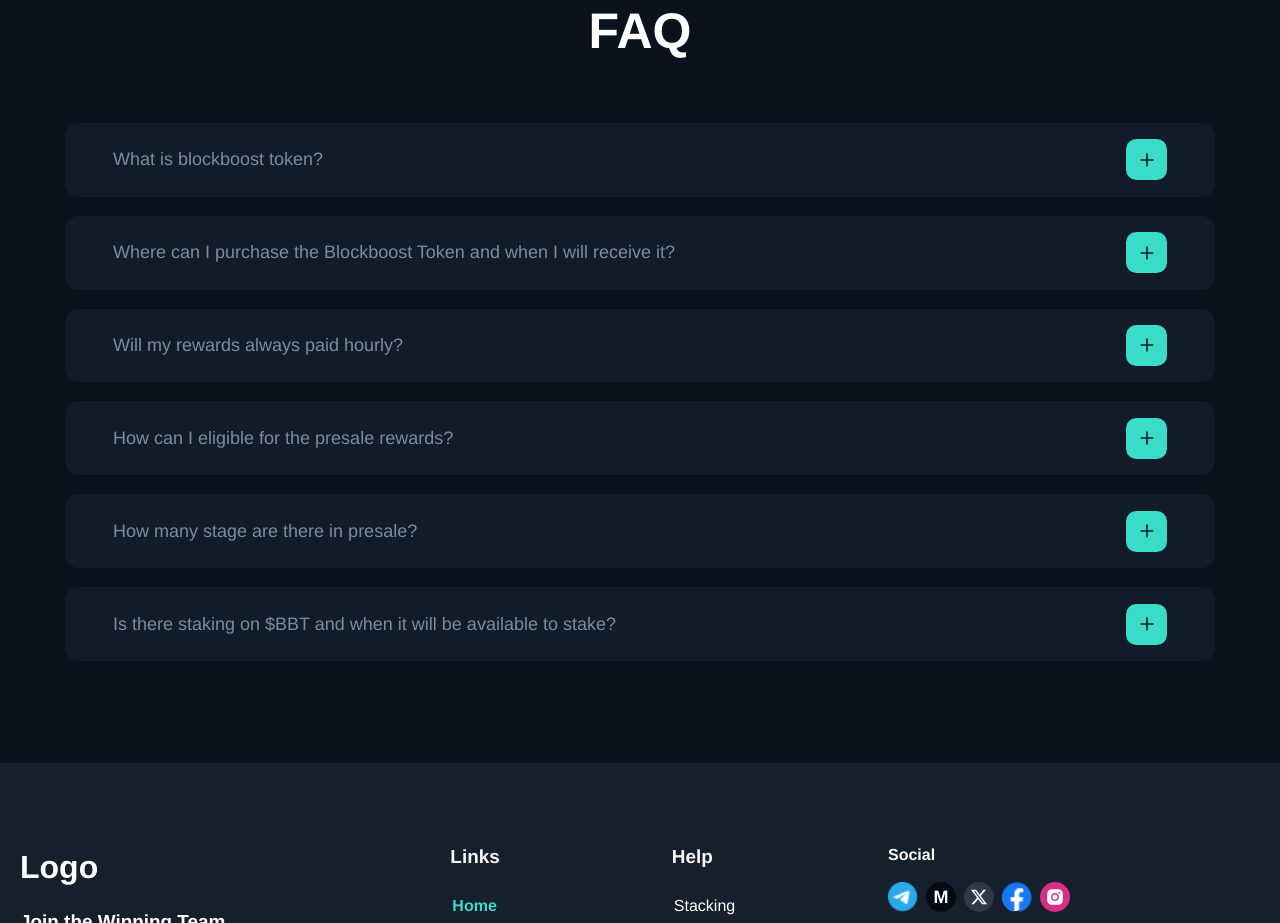
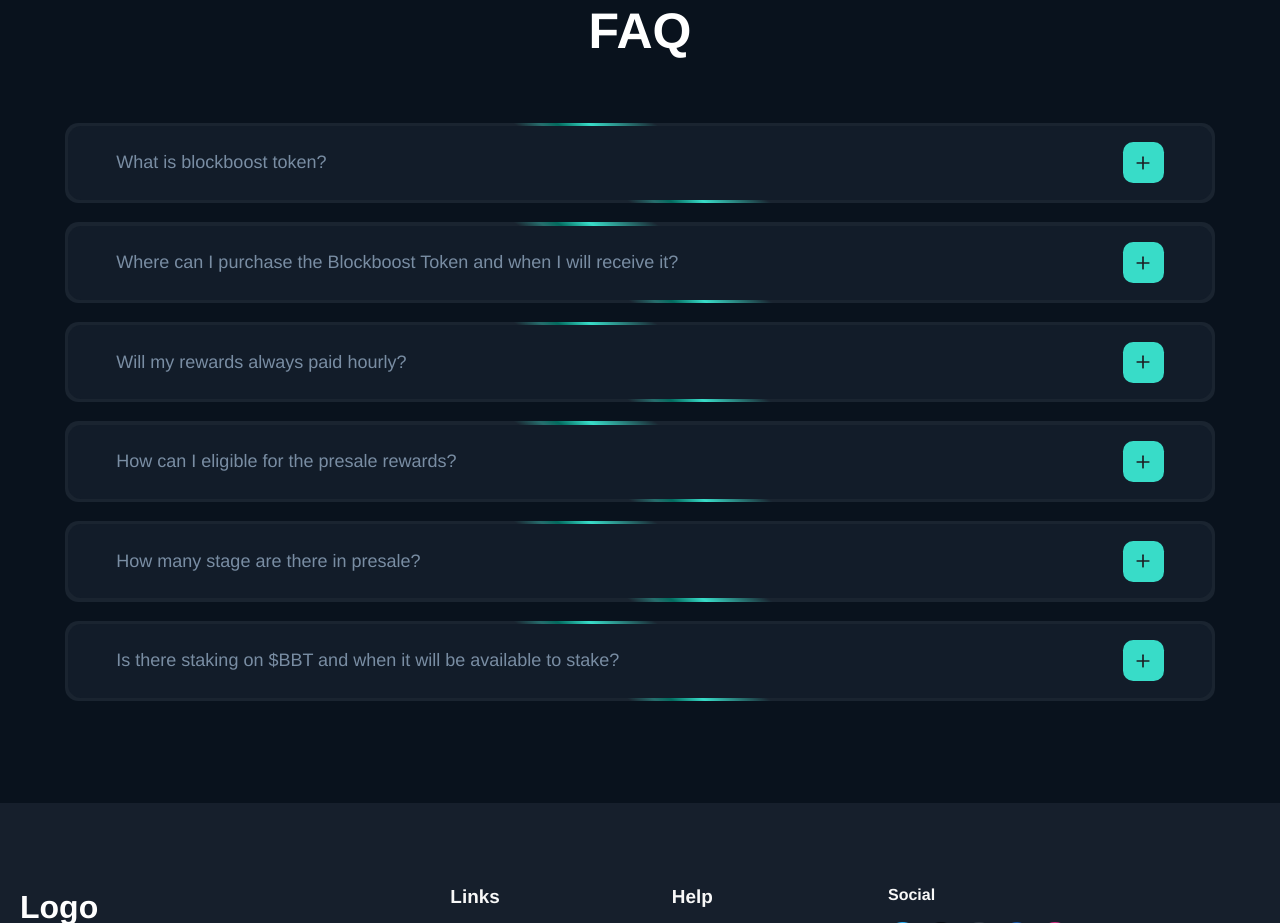
Before and after one commit to ShaYri12/Watzpaad, a React (Vite) app: page / in a window 1280 px wide. Shown: the part 6680-7603 px from the top of the page. Built offline with nearby package versions, Linux system fonts and the light colour scheme.

Commit message:
faq border added

```diff
--- a/src/App.css
+++ b/src/App.css
@@ -193,7 +193,7 @@
   content: ""; /* Create content for the pseudo-element */
   position: absolute;
   width: 200%;
-  height: 50%;
+  height: 100%;
   background: linear-gradient(
     0deg,
     rgba(122, 165, 0, 0) 13.7%,
@@ -217,3 +217,68 @@
   inset: 2px;
   border-radius: 13.34px;
 }
+
+/* Animated border */
+.card-border-faq {
+  position: relative;
+  width: 100%;
+  border-radius: 13.34px;
+  isolation: isolate;
+  background-color: #1f2835cc;
+  display: flex;
+  justify-content: center; /* Center horizontally */
+  align-items: center;
+  overflow: hidden;
+}
+
+.card-border-faq::before,
+.card-border-faq::after {
+  content: "";
+  position: absolute;
+}
+
+.card-border-faq::before {
+  content: ""; /* Create content for the pseudo-element */
+  position: absolute;
+  width: 150%;
+  height: 130%;
+  background: linear-gradient(
+    0deg,
+    rgba(56, 220, 200, 0) 13.7%,
+    rgba(56, 220, 200, 0.4) 27.55%,
+    #02695d 36.4%,
+    #38dcc8 53.88%,
+    rgba(56, 220, 200, 0) 89.18%
+  );
+  z-index: -2; /* Ensure it's behind the card-border-faq content */
+  animation: border 8s linear infinite; /* Gradient animation */
+}
+
+@keyframes border {
+  0% {
+    transform: rotateZ(0deg);
+    animation-timing-function: ease-in; /* Speed up at the start */
+  }
+  10% {
+    transform: rotateZ(-36deg); /* First 10% faster */
+    animation-timing-function: ease-out; /* Slow down after */
+  }
+  30% {
+    transform: rotateZ(-180deg); /* Reach halfway */
+    animation-timing-function: ease-in-out; /* Slow, then increase speed for the next 10% */
+  }
+  60% {
+    transform: rotateZ(-216deg); /* Increase speed for this 10% */
+    animation-timing-function: ease-in-out; /* Then slow down */
+  }
+  100% {
+    transform: rotateZ(-360deg); /* Complete the rotation */
+    animation-timing-function: ease-in-out; /* Slow down at the end */
+  }
+}
+
+.card-border-faq::after {
+  background-color: #1f2835;
+  /* inset: 2px; */
+  border-radius: 13.34px;
+}
--- a/src/components/FAQSection.jsx
+++ b/src/components/FAQSection.jsx
@@ -3,10 +3,8 @@ import { FiMinus, FiPlus } from "react-icons/fi";
 
 const faqData = [
   {
-    question:
-      "What is blockboost token?",
-    answer:
-      "Unique WEB3 Crowdfunding Ecosystem with unique rewards systems.",
+    question: "What is blockboost token?",
+    answer: "Unique WEB3 Crowdfunding Ecosystem with unique rewards systems.",
   },
   {
     question:
@@ -15,20 +13,17 @@ const faqData = [
       "During the presale you can purchase $BBT tokens from our official website www.blockboost.io you can claim your tokens from presale page after presale ends.",
   },
   {
-    question:
-      "Will my rewards always paid hourly?",
+    question: "Will my rewards always paid hourly?",
     answer:
       "Yes, you have to claim the reward from our official dapp via connecting your wallet.",
   },
   {
-    question:
-      "How can I eligible for the presale rewards?",
+    question: "How can I eligible for the presale rewards?",
     answer:
       "You can get your referral link from presale page and purchase made through it will be auto credited to your account on presale page. You can check it via connecting wallet to presale page.",
   },
   {
-    question:
-      "How many stage are there in presale?",
+    question: "How many stage are there in presale?",
     answer:
       "There are 10 stages in presale and the price of $BBT will increase at each stage.",
   },
@@ -45,7 +40,8 @@ const FAQItem = ({ item }) => {
 
   return (
     <div className="mb-[19px]">
-      <button
+      <button className="card-border-faq w-full p-[3.33px]">
+        <div
           className="w-full text-left px-[18.22px] md:px-[48px] py-[16.5px] bg-[#121C29] rounded-[13.34px] flex justify-between items-center focus:outline-none focus:ring-1 focus:ring-teal-500 gap-1"
           onClick={() => setIsOpen(!isOpen)}
           style={{
@@ -68,6 +64,7 @@ const FAQItem = ({ item }) => {
             ) : (
               <FiPlus className="md:w-[20px] w-[15px] md:h-[20px] h-[15px]" />
             )}
+          </div>
         </div>
       </button>
       <div
--- a/src/components/LaunchedPad/Tabs.jsx
+++ b/src/components/LaunchedPad/Tabs.jsx
@@ -36,17 +36,25 @@ const Tabs = () => {
         </ul>
       </div>
 
+      <div className="relative">
+        <img
+          src="/assets/about-bg-shade.png"
+          className={`w-full h-full absolute top-0 left-0 z-[1] ${
+            activeTab !== "About" && "hidden"
+          }`}
+        />
         {/* Tab Content */}
-      <div className="md:py-[84px] py-[40px] lg:px-[22px]">
+        <div
+          className={`md:py-[84px] py-[40px] ${
+            activeTab !== "About" ? "px-[22px]" : "lg:px-[22px]"
+          }`}
+        >
           {activeTab === "About" && (
             <>
               <KeyFeatures />
               <CrossChainIntegration />
             </>
           )}
-      </div>
-      {activeTab !== "About" && (
-        <div className="md:py-[84px] py-[40px] px-[22px]">
           {activeTab === "IDO Projects" && <IDOProjects />}
 
           {activeTab === "Levels" && <Levels />}
@@ -55,7 +63,7 @@ const Tabs = () => {
 
           {activeTab === "FAQs" && <FAQSection />}
         </div>
-      )}
+      </div>
     </div>
   );
 };
```
Also changed, not shown: public/assets/about-bg-shade.png (added). Lines whose indentation alone changed are shown as unchanged.
